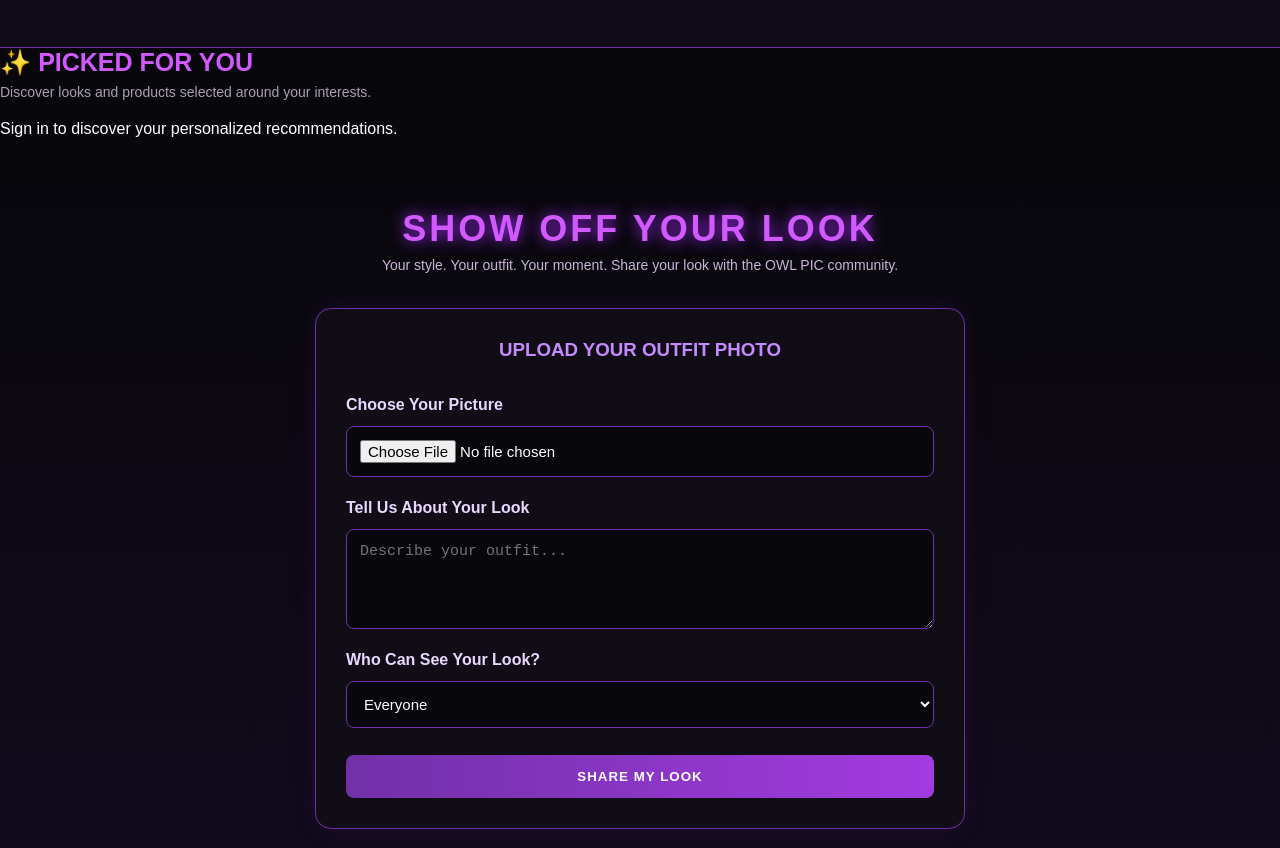
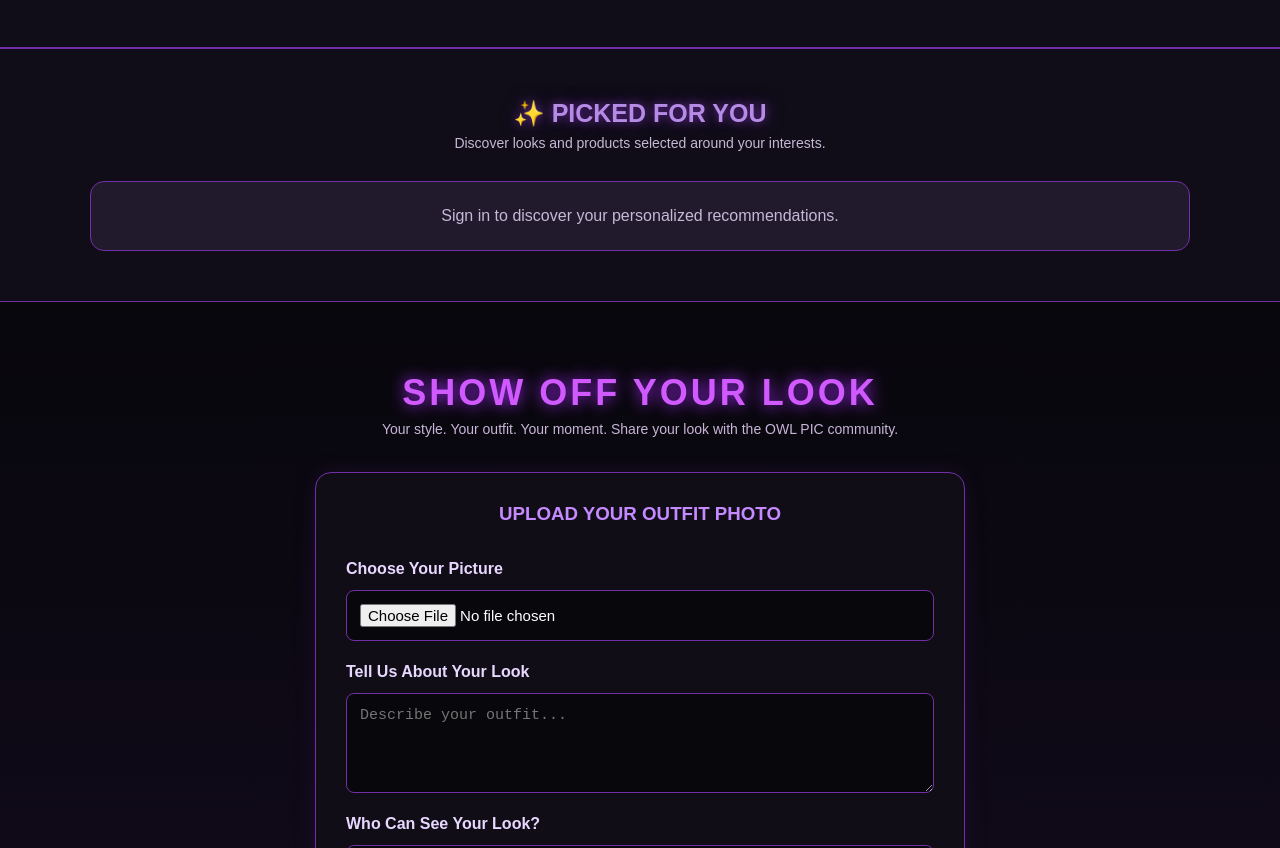
Before and after one commit to dontedb/OwlPicv1, a plain HTML site: page index.html in a window 1280 px wide. Shown: the part 3157-4005 px from the top of the page. Drawn offline with nearby package versions, Linux system fonts and the light colour scheme; no server answers.

Commit message:
Add styles for 'Picked For You' section

```diff
--- a/styles.css
+++ b/styles.css
@@ -1093,3 +1093,46 @@ footer .hashtag {
 }
 
 /* END TRENDING HEADING */
+
+/* =====================================
+   OWL PIC - PICKED FOR YOU STYLES
+===================================== */
+
+.picked-for-you-section {
+    padding: 50px 5%;
+    background: #100d18;
+    border-top: 1px solid #7130a8;
+    border-bottom: 1px solid #7130a8;
+}
+
+.picked-for-you-section .section-heading {
+    text-align: center;
+}
+
+.picked-for-you-section .section-heading h2 {
+    color: #b58be5;
+    text-align: center;
+    text-shadow: 0 0 8px rgba(113, 48, 168, 0.8),
+                 0 0 18px rgba(113, 48, 168, 0.5);
+}
+
+.picked-for-you-section .section-heading p {
+    color: #c5b9d5;
+    text-align: center;
+}
+
+#personalized-recommendations {
+    max-width: 1100px;
+    margin: 30px auto 0;
+    text-align: center;
+    color: #c5b9d5;
+}
+
+#personalized-recommendations p {
+    padding: 25px;
+    background: #211a2d;
+    border: 1px solid #7130a8;
+    border-radius: 14px;
+}
+
+/* END PICKED FOR YOU STYLES */
```
